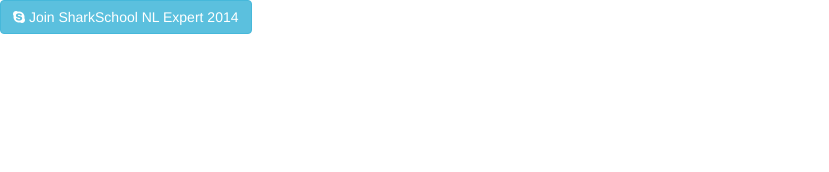
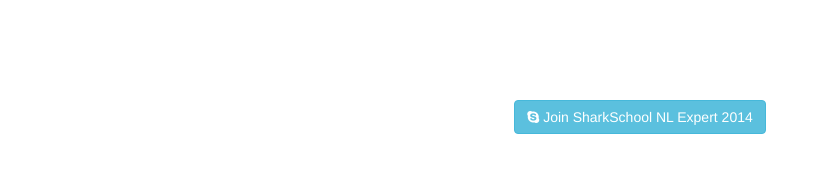
Before and after one commit to Jmarques/SharkSchool-Skype-Button, a plain HTML site: page index.html in a window 1280 px wide. Shown: the whole page, without its empty margins (0-829 px from the left). Drawn offline with nearby package versions, Linux system fonts and the light colour scheme.

Commit message:
Update index.html

```diff
--- a/index.html
+++ b/index.html
@@ -5,10 +5,12 @@
     <script type="text/javascript" src="http://www.skypeassets.com/i/scom/js/skype-uri.js"></script>
   </head>
   <body>
-    <a class="btn btn-info" href="skype:?chat&blob=qRN1690EQTmHLIWbYBRQqhPuBubc6BJp4f3yo6wlEvdQWO-4WrVt9FPFwWJPB_eDvBrQtAU-d9YMWzE">
-      <span class="fa fa-skype"></span>
-      Join SharkSchool NL Expert 2014
-    </a>
+    <center>
+      <a style="margin-top:100px" class="btn btn-info" href="skype:?chat&blob=qRN1690EQTmHLIWbYBRQqhPuBubc6BJp4f3yo6wlEvdQWO-4WrVt9FPFwWJPB_eDvBrQtAU-d9YMWzE">
+        <span class="fa fa-skype"></span>
+        Join SharkSchool NL Expert 2014
+      </a>
+    </center>
 </div>
 
   </body>
```
